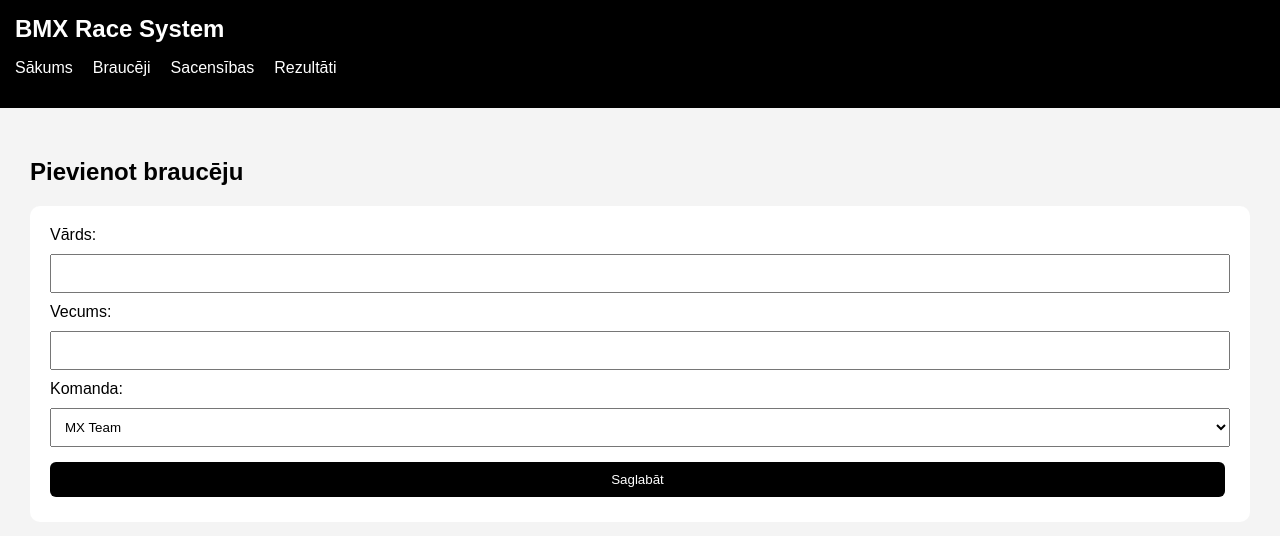
After one commit to valainismartinss-ux/bmx-race-system, a Flask app: page /add_rider in a window 1280 px wide. The commit adds this page. Shown: the top 536 px of the page. Run offline with Flask 3, Linux system fonts and the light colour scheme; data comes from the database, SQL or seed files in the repository; both versions use the stored data as it was after the commit.

Commit message:
Pievienotas CRUD funkcijas braucejiem

```diff
--- a/app.py
+++ b/app.py
@@ -82,6 +82,58 @@ def riders():
     """).fetchall()
     conn.close()
     return render_template("riders.html", riders=riders)
+@app.route("/add_rider", methods=["GET", "POST"])
+def add_rider():
+    conn = get_db_connection()
+    teams = conn.execute("SELECT * FROM teams").fetchall()
+
+    if request.method == "POST":
+        name = request.form["name"]
+        age = request.form["age"]
+        team_id = request.form["team_id"]
+
+        conn.execute(
+            "INSERT INTO riders (name, age, team_id) VALUES (?, ?, ?)",
+            (name, age, team_id)
+        )
+        conn.commit()
+        conn.close()
+        return redirect("/riders")
+
+    conn.close()
+    return render_template("add_rider.html", teams=teams)
+
+
+@app.route("/edit_rider/<int:id>", methods=["GET", "POST"])
+def edit_rider(id):
+    conn = get_db_connection()
+    rider = conn.execute("SELECT * FROM riders WHERE id = ?", (id,)).fetchone()
+    teams = conn.execute("SELECT * FROM teams").fetchall()
+
+    if request.method == "POST":
+        name = request.form["name"]
+        age = request.form["age"]
+        team_id = request.form["team_id"]
+
+        conn.execute(
+            "UPDATE riders SET name = ?, age = ?, team_id = ? WHERE id = ?",
+            (name, age, team_id, id)
+        )
+        conn.commit()
+        conn.close()
+        return redirect("/riders")
+
+    conn.close()
+    return render_template("edit_rider.html", rider=rider, teams=teams)
+
+
+@app.route("/delete_rider/<int:id>")
+def delete_rider(id):
+    conn = get_db_connection()
+    conn.execute("DELETE FROM riders WHERE id = ?", (id,))
+    conn.commit()
+    conn.close()
+    return redirect("/riders")
 
 @app.route("/races")
 def races():
--- a/static/style.css
+++ b/static/style.css
@@ -35,3 +35,28 @@ nav a {
     padding: 20px;
     border-radius: 10px;
 }
+.button, button {
+    display: inline-block;
+    background-color: black;
+    color: white;
+    padding: 10px 15px;
+    border-radius: 6px;
+    text-decoration: none;
+    border: none;
+    margin: 5px 5px 5px 0;
+    cursor: pointer;
+}
+
+.danger {
+    background-color: darkred;
+}
+
+form {
+    display: flex;
+    flex-direction: column;
+    gap: 10px;
+}
+
+input, select {
+    padding: 10px;
+}
--- /dev/null
+++ b/templates/add_rider.html
@@ -0,0 +1,24 @@
+{% extends "base.html" %}
+
+{% block content %}
+
+<h2>Pievienot braucēju</h2>
+
+<form method="POST" class="card">
+    <label>Vārds:</label>
+    <input type="text" name="name" required>
+
+    <label>Vecums:</label>
+    <input type="number" name="age" required>
+
+    <label>Komanda:</label>
+    <select name="team_id">
+        {% for team in teams %}
+        <option value="{{ team.id }}">{{ team.name }}</option>
+        {% endfor %}
+    </select>
+
+    <button type="submit">Saglabāt</button>
+</form>
+
+{% endblock %}
--- a/templates/riders.html
+++ b/templates/riders.html
@@ -4,11 +4,16 @@
 
 <h2>Braucēji</h2>
 
+<a class="button" href="/add_rider">Pievienot braucēju</a>
+
 {% for rider in riders %}
 <div class="card">
     <h3>{{ rider.name }}</h3>
     <p>Vecums: {{ rider.age }}</p>
     <p>Komanda: {{ rider.team_name }}</p>
+
+    <a class="button" href="/edit_rider/{{ rider.id }}">Rediģēt</a>
+    <a class="button danger" href="/delete_rider/{{ rider.id }}">Dzēst</a>
 </div>
 {% endfor %}
 
```
Also changed, not shown: templates/edit_rider.html (added, +24 -0 lines), database.db.
